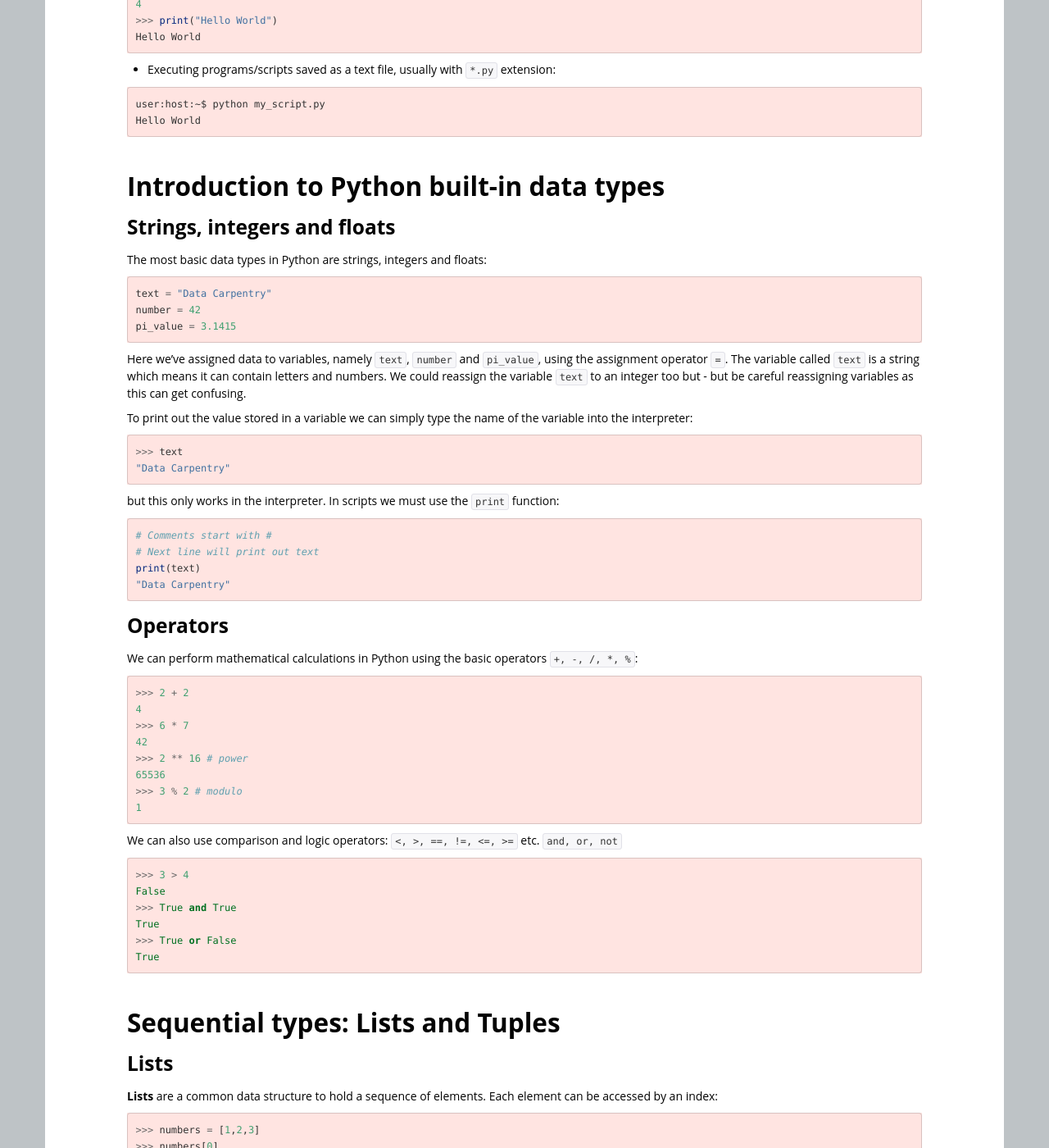
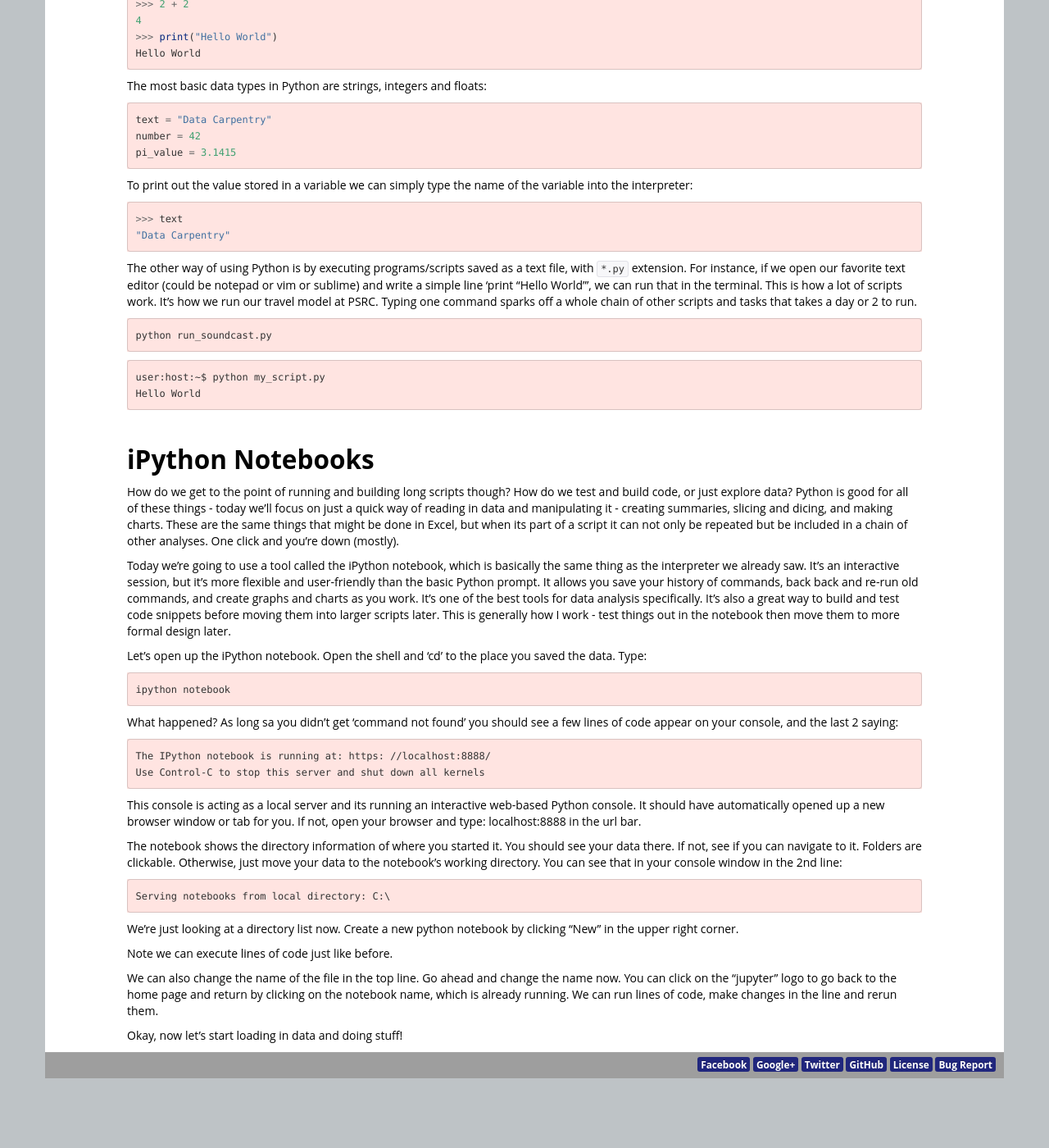
Before and after one commit to psrc/itm-tutorial-python, a Jekyll site: the page built from 00-short-introduction-to-Python.md, in a window 1280 px wide and 1400 px high, scrolled down 707 px. Shown: the whole window at 82% size. Built offline with Jekyll 4.4.1, drawn with Linux system fonts in a browser that asks for light colours; nearby versions of some CDN libraries; library files that are not in the unit come from our copies; after the commit the page ends 2042 px from its top, so only the background shows below that; some of the changed text lies outside the part shown; grey boxes are pictures that could not be loaded.

````diff
--- a/00-short-introduction-to-Python.md
+++ b/00-short-introduction-to-Python.md
@@ -18,11 +18,10 @@ Python's main advantages:
 * Supports multiple programming paradigms
 * Very large community
 
-## Interpreter
+## Where is this "Python"??
+Open a console/terminal/shell window and type "python". This starts a live interactive session with Python.
 
-Python is an interpreted language. As a consequence, we can use it in two ways:
-
-* Using interpreter as an "advanced calculator" in interactive mode:
+In the interactive mode we can basically use Python as a calculator and do some "live" interfacing. You can tell you're in the Python environment by the three angle brackets near the prompt.
 
 ```python
 user:host:~$ python
@@ -34,19 +33,6 @@ Type "help", "copyright", "credits" or "license" for more information.
 >>> print("Hello World")
 Hello World
 ```
-
-* Executing programs/scripts saved as a text file, usually with `*.py` extension:
-
-```
-user:host:~$ python my_script.py
-Hello World
-```
-
-
-## Introduction to Python built-in data types
-
-### Strings, integers and floats
-
 The most basic data types in Python are strings, integers and floats:
 
 ```python
@@ -54,12 +40,6 @@ text = "Data Carpentry"
 number = 42
 pi_value = 3.1415
 ```
-
-Here we've assigned data to variables, namely `text`, `number` and `pi_value`,
-using the assignment operator `=`. The variable called `text` is a string which
-means it can contain letters and numbers. We could reassign the variable `text`
-to an integer too but - but be careful reassigning variables as this can get
-confusing.
 
 To print out the value stored in a variable we can simply type the name of the
 variable into the interpreter:
@@ -69,199 +49,46 @@ variable into the interpreter:
 "Data Carpentry"
 ```
 
-but this only works in the interpreter. In scripts we must use the `print` function:
+The other way of using Python is by executing programs/scripts saved as a text file, with `*.py` extension. For instance, if we open our favorite text editor (could be notepad or vim or sublime) and write a simple line 'print "Hello World"', we can run that in the terminal. This is how a lot of scripts work. It's how we run our travel model at PSRC. Typing one command sparks off a whole chain of other scripts and tasks that takes a day or 2 to run.
 
-```python
-# Comments start with #
-# Next line will print out text
-print(text)
-"Data Carpentry"
+```
+python run_soundcast.py
 ```
 
-### Operators
-
-We can perform mathematical calculations in Python using the basic operators
- `+, -, /, *, %`:
-
-```python
->>> 2 + 2
-4
->>> 6 * 7
-42
->>> 2 ** 16 # power
-65536
->>> 3 % 2 # modulo
-1
+```
+user:host:~$ python my_script.py
+Hello World
 ```
 
-We can also use comparison and logic operators:
-`<, >, ==, !=, <=, >=` etc.
-`and, or, not`
+## iPython Notebooks
+How do we get to the point of running and building long scripts though? How do we test and build code, or just explore data? Python is good for all of these things - today we'll focus on just a quick way of reading in data and manipulating it - creating summaries, slicing and dicing, and making charts. These are the same things that might be done in Excel, but when its part of a script it can not only be repeated but be included in a chain of other analyses. One click and you're down (mostly).
 
-```python
->>> 3 > 4
-False
->>> True and True
-True
->>> True or False
-True
+Today we're going to use a tool called the iPython notebook, which is basically the same thing as the interpreter we already saw. It's an interactive session, but it's more flexible and user-friendly than the basic Python prompt. It allows you save your history of commands, back back and re-run old commands, and create graphs and charts as you work. It's one of the best tools for data analysis specifically. It's also a great way to build and test code snippets before moving them into larger scripts later. This is generally how I work - test things out in the notebook then move them to more formal design later.
+
+Let's open up the iPython notebook. Open the shell and 'cd' to the place you saved the data. Type:
+
+```
+ipython notebook
+```
+What happened? As long sa you didn't get 'command not found' you should see a few lines of code appear on your console, and the last 2 saying:
+
+```
+The IPython notebook is running at: https: //localhost:8888/
+Use Control-C to stop this server and shut down all kernels
 ```
 
-## Sequential types: Lists and Tuples
+This console is acting as a local server and its running an interactive web-based Python console. It should have automatically opened up a new browser window or tab for you. If not, open your browser and type: localhost:8888 in the url bar.
 
-### Lists
+The notebook shows the directory information of where you started it. You should see your data there. If not, see if you can navigate to it. Folders are clickable. Otherwise, just move your data to the notebook's working directory. You can see that in your console window in the 2nd line:
 
-**Lists** are a common data structure to hold a sequence of
-elements. Each element can be accessed by an index:
-
-```python
->>> numbers = [1,2,3]
->>> numbers[0]
-1
+```
+Serving notebooks from local directory: C:\
 ```
 
-A `for` loop can be used to access the elements in a list or other Python data
-structure one at a time:
+We're just looking at a directory list now. Create a new python notebook by clicking "New" in the upper right corner.
 
-```python
-for num in numbers:
-    print(num)
-1
-2
-3
-```
+Note we can execute lines of code just like before.
 
-**Indentation** is very important in Python. Note that the second line in the
-example above is indented. This is Python's way of marking a block of code. We will
-discuss this in more detail later.
+We can also change the name of the file in the top line. Go ahead and change the name now. You can click on the "jupyter" logo to go back to the home page and return by clicking on the notebook name, which is already running. We can run lines of code, make changes in the line and rerun them.
 
-To add elements to the list, we can use the `append` method:
-
-```python
->>> numbers.append(4)
->>> print(numbers)
-[1,2,3,4]
-```
-
-Methods are a way to interact with an object - like a list. We can use or apply
-a method to a variable or element using the dot `.`. To find out what methods are
- available, we can use the built-in `help` command:
-
-```python
-help(numbers)
-
-Help on list object:
-
-class list(object)
- |  list() -> new empty list
- |  list(iterable) -> new list initialized from iterable's items
- ...
-```
-
-We can also access a list of methods using `dir`. Some methods names are
-surrounded by double underscores. Those methods are called "special", and
-usually we access them in a different way. For example `__add__` method is
-responsible for the `+` operator.
-
-```python
-dir(numbers)
->>> dir(numbers)
-['__add__', '__class__', '__contains__', ...]
-```
-
-### Tuples
-
-A tuple is similar to a list in that it's a sequence of elements. However,
-tuples can not be changed once created (they are "immutable"). Tuples are
-created by placing comma-separated values inside parentheses `()`.
-
-```python
-# tuples use paratheses
-ATuple= (1,2,3)
-anotherTuple = ('blue','green','red')
-# notes lists uses square brackets
-AList = [1,2,3]
-```
-
-### Challenge
-1. What happens when you type `ATuple[2]=5` vs `AList[1]=5` ?
-2. Type `type(ATuple)` into python - what is the object type?
-
-
-## Dictionaries
-
-A **dictionary** is a container that holds pairs of objects - keys and values.
-
-```python
->>> translation = {"one" : 1, "two" : 2}
->>> translation["one"]
-1
-```
-Dictionaries work a lot like lists - except that you index them with *keys*.
-You can think about a key as a name for or a unique identifier for a set of values
-in the dictionary. Keys can only have particular types - they have to be
-"hashable". Strings and numeric types are acceptable, but lists aren't.
-
-```python
->>> rev = {1 : "one", 2 : "two"}
->>> rev[1]
-'one'
->>> bad = {[1,2,3] : 3}
-...
-TypeError: unhashable type: 'list'
-```
-
-To add an item to the dictionary we assign a value to a new key:
-
-```python
->>> rev = {1 : "one", 2 : "two"}
->>> rev[3] = "three"
->>> rev
-{1: 'one', 2: 'two', 3: 'three'}
-```
-
-Using `for` loops with dictionaries is a little more complicated. We can do this
-in two ways:
-
-```python
->>> for key, value in rev.items():
-...     print(key, "->", value)
-...
-1 -> one
-2 -> two
-3 -> three
-```
-
-or
-
-```python
->>> for key in rev.keys():
-...     print(key, "->", rev[key])
-...
-1 -> one
-2 -> two
-3 -> three
->>>
-```
-
-## Functions
-
-Defining part of a program in Python as a function is done using the `def`
-keyword. For example a function that takes two arguments and returns their sum
-can be defined as:
-
-```python
-def add_function(a, b):
-    result = a + b
-    return result
-
-z = add_function(20, 22)
-print(z)
-42
-```
-
-Key points here:
-
-* definition starts with `def`
-* function body is indented
-* `return` keyword precedes returned value
+Okay, now let's start loading in data and doing stuff!
````
Also changed, not shown: 01-starting-with-data.md (+27 -38 lines), 09-moving-to-scripts.md (added, +26 -0 lines), index.md (+1 -5 lines).
